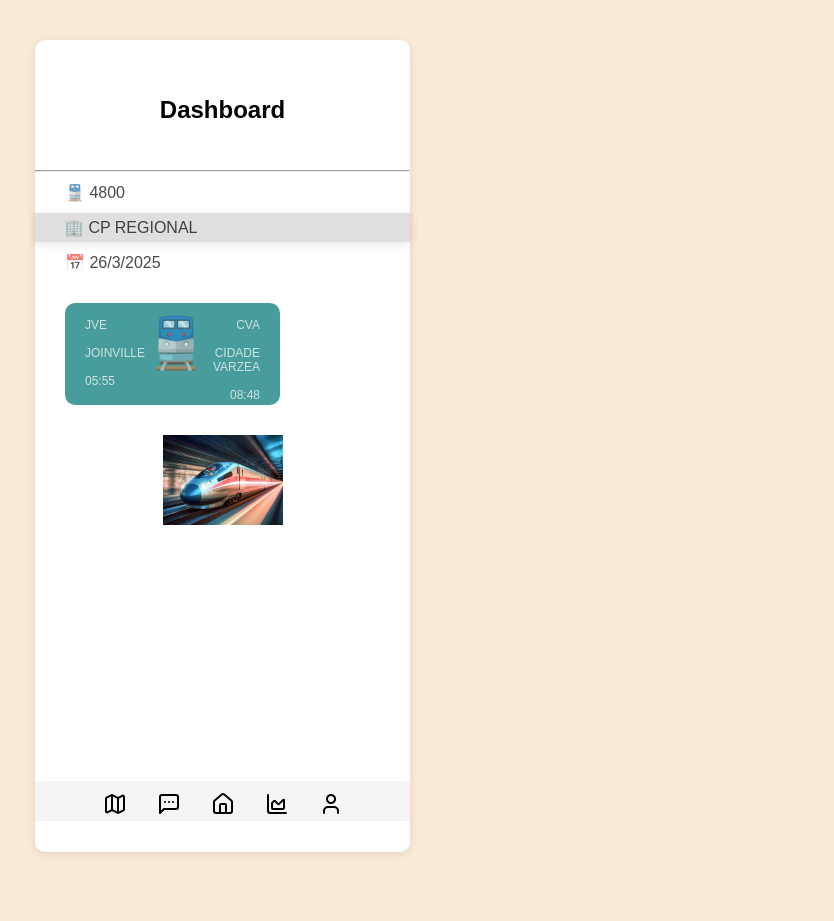
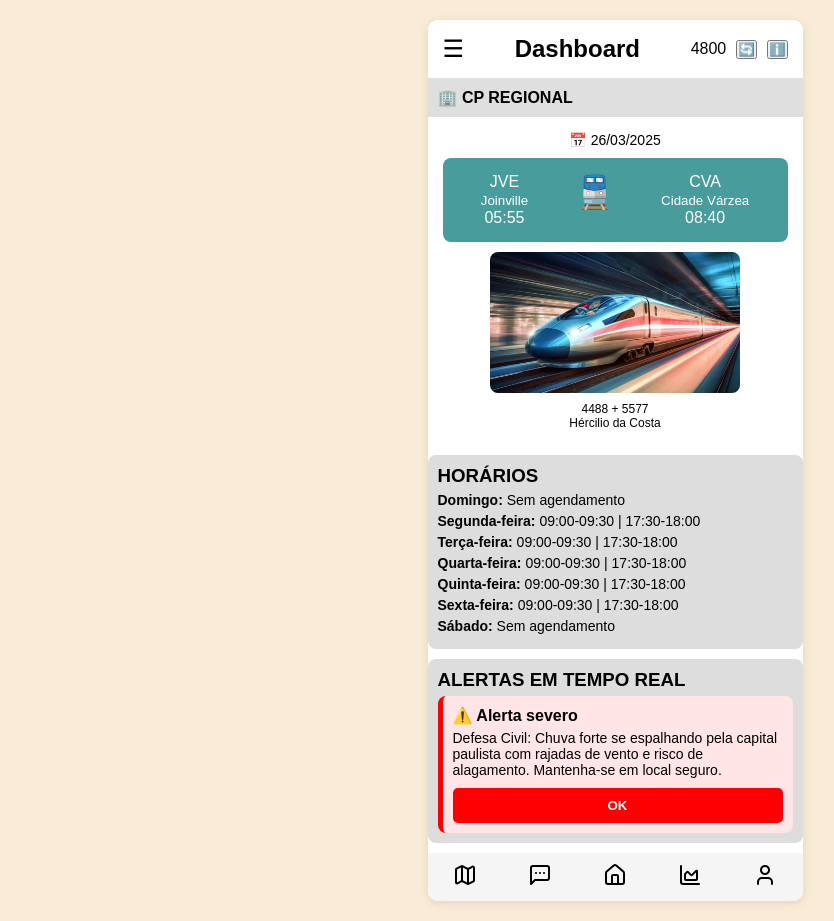
Before and after one commit to Braian-de-Liz/Tchuu-Tchuu, a PHP site: page /Public/pagGeralDashboard.html in a window 1280 px wide. Shown: the whole page, without its empty margins (25-859 px from the left). Before the commit the page ends 854 px from the top, so only its background shows below. Run offline with PHP 8.4, Linux system fonts and the light colour scheme.

Commit message:
atualização alerta e dash

```diff
--- a/Assets/styledash.css
+++ b/Assets/styledash.css
@@ -1,13 +1,14 @@
+* {
+    margin: 0;
+    padding: 0;
+    box-sizing: border-box;
+}
+
 body {
     font-family: Arial, sans-serif;
     background-color: antiquewhite;
-    justify-content: center;
-    align-items: center;
-    height: 100vh;
-    margin: 10px 30px;
-    padding: 30px;
-    background-color: antiquewhite;
-    height: 800px;
+    margin: 10px;
+    padding: 10px;
 }
 
 .container {
@@ -15,209 +16,143 @@ body {
     border-radius: 10px;
     box-shadow: 0 2px 10px rgba(0, 0, 0, 0.1);
     width: 375px;
-    height: 812px;
+    margin: auto;
+    overflow: hidden;
+}
+
+.header {
+    display: flex;
+    justify-content: space-between;
+    align-items: center;
+    padding: 15px;
+    background-color: white;
+}
+
+.menu-icon {
+    font-size: 24px;
+}
+
+.header-icons {
+    display: flex;
+    align-items: center;
+    gap: 10px;
+}
+
+.informacoeslinha {
+    width: 100%;
+    background-color: rgba(216, 216, 216, 0.8);
+    padding: 10px;
+    text-align: left;
+    font-size: 16px;
+    font-weight: bold;
+}
+
+.info-principal {
+    padding: 15px;
     text-align: center;
 }
 
-.title {
-    font-size: 18px;
-    font-weight: bold;
-    margin-bottom: 20px;
-    color: #333;
-}
-
-.navbar {
-    border-radius: 25px;
-    text-align: center;
-    background-color: rgba(216, 216, 216, 0.8);
-    padding: 10px 20px;
-    margin: 10px;
-    color: rgba(0, 0, 0, 0.719);
-    position: relative;
-}
-
-.thuus {
-    font-family: monospace;
-    font-size: 16px;
-    line-height: 1.6;
-    color: #444444;
-    margin: 10px;
-}
-
-.thu1 {
-    margin: 5px 0;
-    width: 175px;
-    border-radius: 15px;
-    text-align: center;
-    background-color: rgba(216, 216, 216, 0.8);
-    padding: 10px 30px;
-    color: rgba(0, 0, 0, 0.719);
-    position: relative;
-    box-shadow: 0 2px 10px rgba(0, 0, 0, 0.1);
-}
-
-.thu2 {
-    margin: 5px 0;
-    width: 155px;
-    border-radius: 15px;
-    text-align: center;
-    background-color: rgba(216, 216, 216, 0.8);
-    padding: 10px 30px;
-    color: rgba(0, 0, 0, 0.719);
-    position: relative;
-    box-shadow: 0 2px 10px rgba(0, 0, 0, 0.1);
-}
-
-.thu3 {
-    margin: 5px 0;
-    width: 175px;
-    border-radius: 15px;
-    text-align: center;
-    background-color: rgba(216, 216, 216, 0.8);
-    padding: 10px 30px;
-    color: rgba(0, 0, 0, 0.719);
-    position: relative;
-    box-shadow: 0 2px 10px rgba(0, 0, 0, 0.1);
-}
-
-.thu4 {
-    margin: 5px 0;
-    width: 135px;
-    border-radius: 15px;
-    text-align: center;
-    background-color: rgba(216, 216, 216, 0.8);
-    padding: 10px 30px;
-    color: rgba(0, 0, 0, 0.719);
-    position: relative;
-    box-shadow: 0 2px 10px rgba(0, 0, 0, 0.1);
-}
-
-.thu5 {
-    margin: 5px 0;
-    width: 175px;
-    border-radius: 15px;
-    text-align: center;
-    background-color: rgba(216, 216, 216, 0.8);
-    padding: 10px 30px;
-    color: rgba(0, 0, 0, 0.719);
-    position: relative;
-    box-shadow: 0 2px 10px rgba(0, 0, 0, 0.1);
-}
-
-.thu6 {
-    margin: 5px 0;
-    width: 125px;
-    border-radius: 15px;
-    text-align: center;
-    background-color: rgba(216, 216, 216, 0.8);
-    padding: 10px 30px;
-    color: rgba(0, 0, 0, 0.719);
-    position: relative;
-    box-shadow: 0 2px 10px rgba(0, 0, 0, 0.1);
-}
-
-.thu7 {
-    margin: 5px 0;
-    width: 175px;
-    border-radius: 15px;
-    text-align: center;
-    background-color: rgba(216, 216, 216, 0.8);
-    padding: 10px 30px;
-    color: rgba(0, 0, 0, 0.719);
-    position: relative;
-    box-shadow: 0 2px 10px rgba(0, 0, 0, 0.1);
-}
-
-.thu8 {
-    margin: 5px 0;
-    width: 175px;
-    border-radius: 15px;
-    text-align: center;
-    background-color: rgba(216, 216, 216, 0.8);
-    padding: 10px 30px;
-    color: rgba(0, 0, 0, 0.719);
-    position: relative;
-    box-shadow: 0 2px 10px rgba(0, 0, 0, 0.1);
-}
-
-.informacoes {
-    margin: 10px;
-    width: 175px;
-    text-align: left;
-    padding: 1px 20px;
-    color: rgba(0, 0, 0, 0.719);
-    position: relative;
-}
-
-.informacoeslinha {
-    width: 365px;
-    border-radius: 0px;
-    text-align: left;
-    background-color: rgba(216, 216, 216, 0.8);
-    padding: 5px;
-    color: rgba(0, 0, 0, 0.719);
-    position: relative;
-    box-shadow: 0 2px 10px rgba(0, 0, 0, 0.1);
-}
-
-.informacoeslinha a {
-    margin: 24px;
+.data {
+    margin-bottom: 10px;
+    font-size: 14px;
 }
 
 .informacoes2 {
-    margin: 30px;
-    height: 100px;
-    width: 175px;
-    padding: 1px 20px;
-    border-radius: 10px;
     background-color: rgba(0, 117, 117, 0.719);
-    color: rgba(255, 255, 255, 0.719);
-    position: relative;
-    font-size: 12px;
+    color: white;
     display: flex;
-    justify-content: space-between;
+    justify-content: space-around;
+    padding: 15px;
+    border-radius: 8px;
+    margin-bottom: 10px;
 }
 
-.informacoes2tl {
-    text-align: left;
-    display:flex;
-    width:50px;
-
+.informacoes2tl, .informacoes2c, .informacoes2tr {
+    display: flex;
+    flex-direction: column;
+    align-items: center;
 }
 
 .informacoes2c {
-    text-align: center;
-    display:flex;
-    width:50px;
-    font-size:50px;
-    padding: 10px;
-    padding-left: 5px;
-}
-
-.informacoes2tr {
-    text-align: right;
-    display:flex;
-    width:50px;
+    font-size: 32px;
 }
 
 .tremimagem {
+    margin-top: 10px;
+    text-align: center;
 }
 
 .tremimagem img {
-    width: 120px;
-    height: 90px;
+    width: 100%;
+    max-width: 250px;
+    border-radius: 8px;
 }
 
-.fot{
-    justify-content: center;
-    display: flex;
-    gap: 20px;
-    line-height: 50px;
-    height: 40px;
-    width: 375px;
-    background-color: whitesmoke;
+.trem-detalhes {
+    font-size: 12px;
+    margin-top: 5px;
 }
 
-.fot div{
-    margin: 5px;
+.horarios {
+    background-color: #ddd;
+    padding: 10px;
+    margin-top: 10px;
+    border-radius: 8px;
 }
+
+.lista-horarios {
+    list-style: none;
+    padding-top: 5px;
+}
+
+.lista-horarios li {
+    margin-bottom: 5px;
+    font-size: 14px;
+}
+
+.alertas {
+    background-color: #ddd;
+    padding: 10px;
+    margin-top: 10px;
+    border-radius: 8px;
+}
+
+.alerta {
+    background: #ffe5e5;
+    padding: 10px;
+    border-left: 5px solid red;
+    border-radius: 8px;
+    margin-top: 5px;
+}
+
+.alerta h4 {
+    margin-bottom: 5px;
+}
+
+.alerta p {
+    font-size: 14px;
+    margin-bottom: 10px;
+}
+
+.ok-btn {
+    background-color: red;
+    color: white;
+    border: none;
+    padding: 10px;
+    width: 100%;
+    border-radius: 5px;
+    font-weight: bold;
+}
+
+.fot {
+    display: flex;
+    justify-content: space-around;
+    align-items: center;
+    padding: 10px 0;
+    background-color: whitesmoke;
+    margin-top: 10px;
+}
+
+.fot img {
+    width: 24px;
+}
--- a/Public/pagGeralDashboard.html
+++ b/Public/pagGeralDashboard.html
@@ -1,6 +1,5 @@
 <!DOCTYPE html>
 <html lang="pt-br">
-
 <head>
     <meta charset="UTF-8">
     <meta name="viewport" content="width=device-width, initial-scale=1.0">
@@ -8,102 +7,80 @@
     <link rel="shortcut icon" href="../Assets/imagens/logos/logo THUU.png" type="image/x-icon">
     <link rel="stylesheet" href="../Assets/styledash.css">
 </head>
-
 <body>
     <div class="container">
-        <br>
-        <br>
+        <header class="header">
+            <div class="menu-icon">☰</div>
             <h2>Dashboard</h2>
+            <div class="header-icons">
+                <span>4800</span>
+                <button class="refresh-btn">🔄</button>
+                <button class="info-btn">ℹ️</button>
+            </div>
+        </header>
 
-        <br>
-        <hr>
+        <section class="informacoeslinha">
+            <a>🏢 CP REGIONAL</a>
+        </section>
 
-        <div class="informacoes">
-            <a>🚆 4800</a>
-        </div>
-
-        <div class="informacoeslinha">
-            <a>🏢 CP REGIONAL</a>
-        </div>
-
-        <div class="informacoes">
-            <a> 📅 26/3/2025</a>
+        <section class="info-principal">
+            <div class="data">
+                📅 26/03/2025
             </div>
 
             <div class="informacoes2">
-
                 <div class="informacoes2tl">
                     <a>
-                    <br>
-                    JVE
-                    <br>
-                    <br>
-                    JOINVILLE
-                    <br>
-                    <br>
-                    05:55
+                        JVE<br><small>Joinville</small><br>05:55
                     </a>
                 </div>
 
                 <div class="informacoes2c">
-                <a>🚆</a>
+                    🚆
                 </div>
 
                 <div class="informacoes2tr">
                     <a>
-                    <br>
-                    CVA
-                    <br>
-                    <br>
-                    CIDADE VARZEA
-                    <br>
-                    <br>
-                    08:48
+                        CVA<br><small>Cidade Várzea</small><br>08:40
                     </a>
                 </div>
             </div>
 
             <div class="tremimagem">
-            <img src="../Assets/imagens/imagens-de-uso/tremimagem.png">
+                <img src="../Assets/imagens/imagens-de-uso/tremimagem.png" alt="Imagem do trem">
+                <p class="trem-detalhes">4488 + 5577<br>Hércilio da Costa</p>
             </div>
+        </section>
 
+        <section class="horarios">
+            <h3>HORÁRIOS</h3>
+            <ul class="lista-horarios">
+                <li><strong>Domingo:</strong> Sem agendamento</li>
+                <li><strong>Segunda-feira:</strong> 09:00-09:30 | 17:30-18:00</li>
+                <li><strong>Terça-feira:</strong> 09:00-09:30 | 17:30-18:00</li>
+                <li><strong>Quarta-feira:</strong> 09:00-09:30 | 17:30-18:00</li>
+                <li><strong>Quinta-feira:</strong> 09:00-09:30 | 17:30-18:00</li>
+                <li><strong>Sexta-feira:</strong> 09:00-09:30 | 17:30-18:00</li>
+                <li><strong>Sábado:</strong> Sem agendamento</li>
+            </ul>
+        </section>
 
-        <!-- Apagar os BRsssss-->
-        <br><br><br><br><br><br><br>
-        <br><br><br><br><br><br><br>
-
+        <section class="alertas">
+            <h3>ALERTAS EM TEMPO REAL</h3>
+            <div class="alerta">
+                <h4>⚠️ Alerta severo</h4>
+                <p>Defesa Civil: Chuva forte se espalhando pela capital paulista com rajadas de vento e risco de alagamento. Mantenha-se em local seguro.</p>
+                <button class="ok-btn">OK</button>
+            </div>
+        </section>
 
         <footer class="fot">
-            <div>
-                <a href="pagGestaoRotas.html"><img src="../Assets/imagens/barras/mapa.png" alt=""></a>
+            <div><a href="pagGestaoRotas.html"><img src="../Assets/imagens/barras/mapa.png" alt=""></a></div>
+            <div><a href="pagChat.html"><img src="../Assets/imagens/barras/chat.png" alt=""></a></div>
+            <div><a href="pagGeralDashboard.html"><img src="../Assets/imagens/barras/home.png" alt=""></a></div>
+            <div><a href="pagDesempenho.html"><img src="../Assets/imagens/barras/desempenho.png" alt=""></a></div>
+            <div><a href="pagUsuario.html"><img src="../Assets/imagens/barras/user.png" alt=""></a></div>
+        </footer>
     </div>
-
-            <div>
-                <a href="pagChat.html"><img src="../Assets/imagens/barras/chat.png" alt=""></a>
-            </div>
-
-            <div>
-                <a href="pagGeralDashboard.html"><img src="../Assets/imagens/barras/home.png" alt=""></a>
-            </div>
-
-            <div>
-                <a href="pagDesempenho.html"><img src="../Assets/imagens/barras/desempenho.png" alt=""></a>
-            </div>
-
-            <div>
-                <a href="pagUsuario.html"><img src="../Assets/imagens/barras/user.png" alt=""></a>
-            </div>
-
-        </footer>
-
-
-    </div>
-
-
-
-
-
-
 </body>
-
 </html>
```
Also changed, not shown: Assets/stylealerta.css (added, +97 -0 lines), Public/pagAlertasNotificacao.html (+47 -25 lines). Lines whose indentation alone changed are shown as unchanged.
